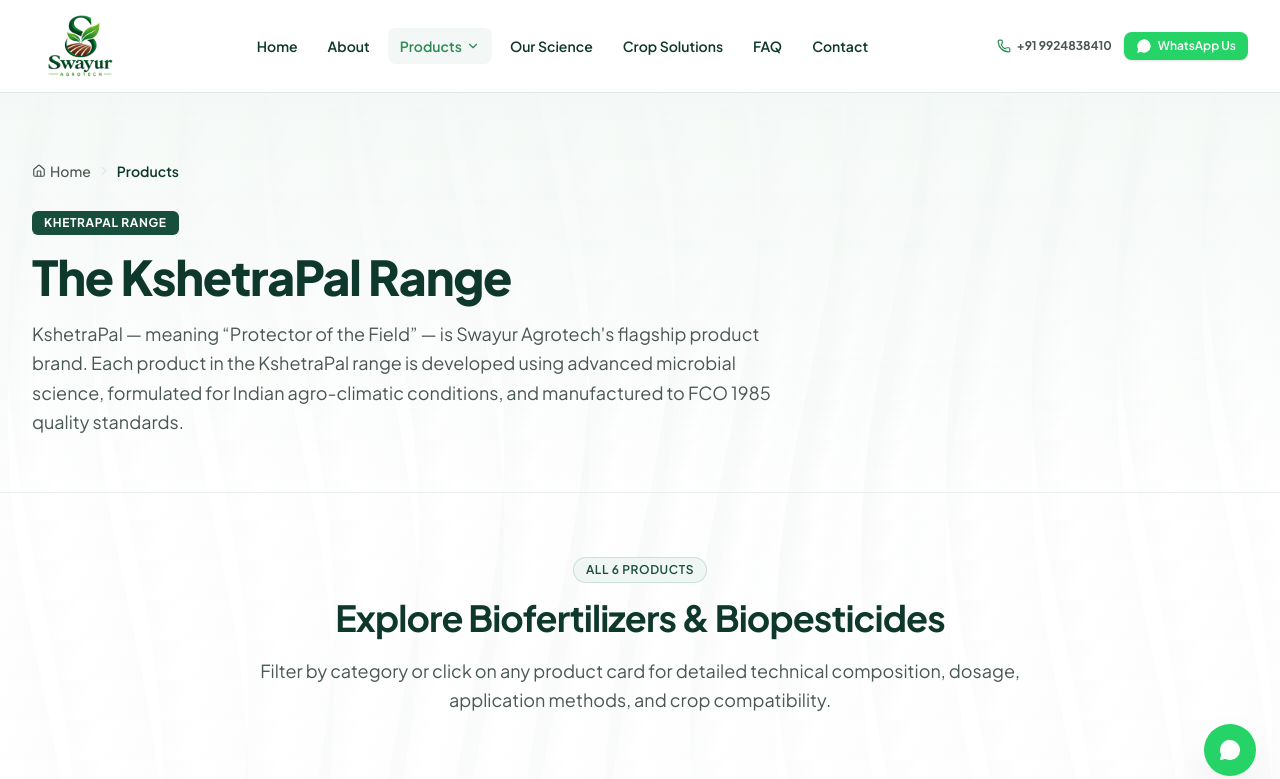
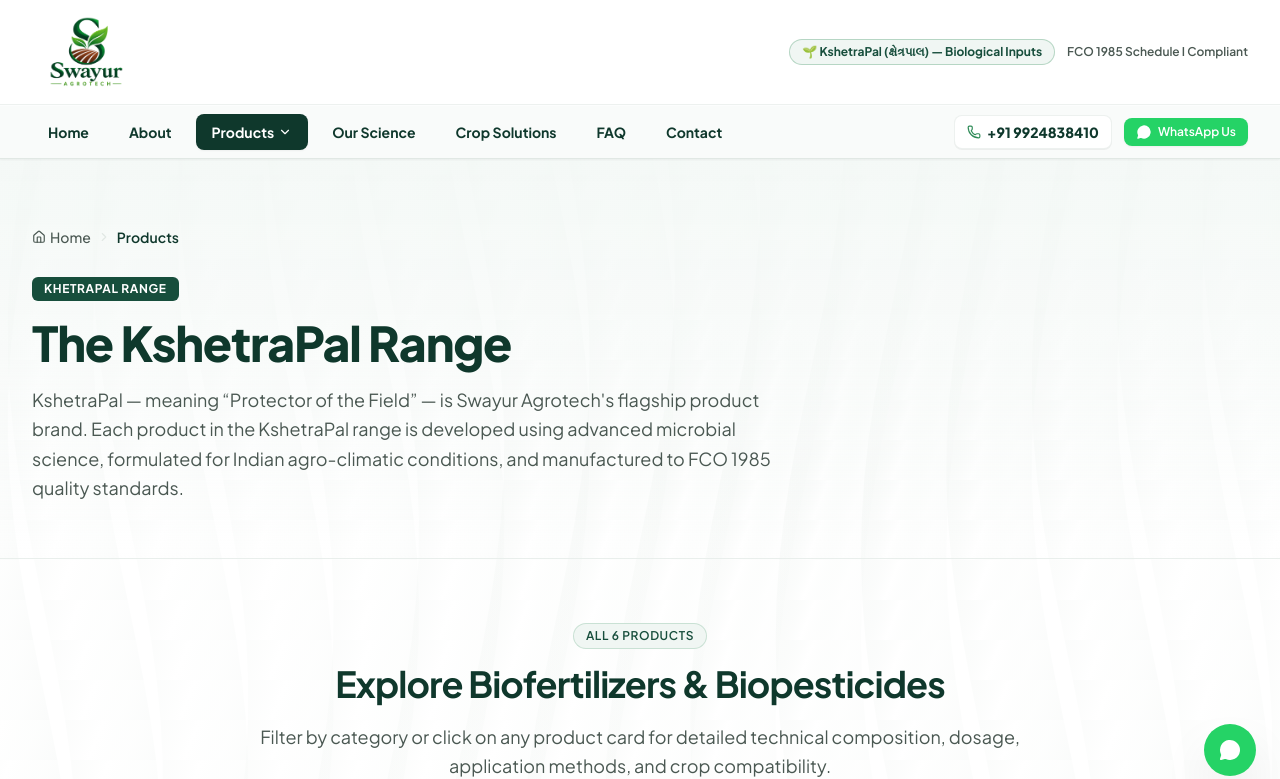
Before and after one commit to dakshsoni1005/Swayur_Website, a Next.js app: page /products in a window 1280 px wide. Shown: the top 779 px of the page. Built offline with nearby package versions, Linux system fonts and the light colour scheme; no server answers.

Commit message:
feat: implement 2-tier header layout moving navigation links, phone number, and WhatsApp CTA into dedicated subheader bar

```diff
--- a/src/components/layout/Header.tsx
+++ b/src/components/layout/Header.tsx
@@ -31,16 +31,12 @@ export const Header: React.FC = () => {
   }, []);
 
   return (
-    <header
-      className={`sticky top-0 z-40 w-full transition-all duration-200 ${
-        isScrolled
-          ? 'bg-white/95 backdrop-blur-md shadow-md border-b border-agri-border/60 py-2'
-          : 'bg-white/90 backdrop-blur-md border-b border-agri-border py-2.5 sm:py-3'
-      }`}
-    >
+    <header className="sticky top-0 z-40 w-full transition-all duration-200 bg-white border-b border-agri-border shadow-xs">
+      {/* Tier 1: Main Header (Official Swayur Agrotech Logo + Top Brand Badges) */}
+      <div className="py-2.5 sm:py-3.5 border-b border-agri-border/60 bg-white">
         <Container>
           <div className="flex items-center justify-between gap-4 w-full">
-          {/* Official Swayur Agrotech Logo */}
+            {/* Left: Official Swayur Agrotech Logo */}
             <Link href="/" className="flex items-center gap-3 shrink-0 group focus:outline-none py-0.5">
               <Image
                 src="/images/brand/swayur-agrotech-official-logo.png"
@@ -48,12 +44,42 @@ export const Header: React.FC = () => {
                 width={600}
                 height={400}
                 priority
-              className="h-10 sm:h-12 md:h-14 lg:h-16 w-auto object-contain transition-transform group-hover:scale-105"
+                className="h-12 sm:h-14 md:h-16 lg:h-18 w-auto object-contain transition-transform group-hover:scale-105"
               />
             </Link>
 
-          {/* Desktop Navigation Links */}
-          <nav className="hidden lg:flex items-center gap-0.5 xl:gap-1.5 shrink-0">
+            {/* Top Right Quick Brand Badges & FCO Compliance */}
+            <div className="hidden lg:flex items-center gap-3 shrink-0">
+              <span className="text-xs font-bold px-3 py-1 rounded-full bg-agri-pale text-agri-primary border border-agri-accent/30 flex items-center gap-1.5">
+                🌱 {companyData.brand} ({companyData.brandGujarati}) — Biological Inputs
+              </span>
+              <span className="text-xs font-semibold text-agri-muted">
+                FCO 1985 Schedule I Compliant
+              </span>
+            </div>
+
+            {/* Mobile Hamburger Toggle & Quick WhatsApp CTA */}
+            <div className="flex items-center gap-2 lg:hidden shrink-0">
+              <WhatsAppButton text="WhatsApp" size="sm" className="sm:hidden whitespace-nowrap" />
+              <button
+                type="button"
+                onClick={() => setMobileMenuOpen(true)}
+                aria-label="Open mobile menu"
+                className="p-2 rounded-lg text-agri-dark hover:bg-agri-pale focus:outline-none border border-agri-border"
+              >
+                <Menu className="w-6 h-6" />
+              </button>
+            </div>
+          </div>
+        </Container>
+      </div>
+
+      {/* Tier 2: Subheader Navigation Bar (Navigation Links + Call + WhatsApp CTAs) */}
+      <div className="hidden lg:block bg-agri-pale/40 py-2 border-t border-white/60">
+        <Container>
+          <div className="flex items-center justify-between gap-4 w-full">
+            {/* Navigation Buttons in Subheader */}
+            <nav className="flex items-center gap-1 xl:gap-2">
               {siteConfig.navLinks.map((link) => {
                 const isActive = pathname === link.href;
 
@@ -67,10 +93,10 @@ export const Header: React.FC = () => {
                     >
                       <Link
                         href={link.href}
-                      className={`inline-flex items-center gap-1 px-2.5 xl:px-3 py-2 text-xs xl:text-sm font-semibold rounded-lg transition-colors whitespace-nowrap ${
+                        className={`inline-flex items-center gap-1 px-3 xl:px-4 py-2 text-xs xl:text-sm font-bold rounded-lg transition-all whitespace-nowrap ${
                           pathname.startsWith('/products')
-                          ? 'text-agri-accent font-bold bg-agri-pale/80'
-                          : 'text-agri-dark hover:text-agri-primary hover:bg-agri-pale/50'
+                            ? 'bg-agri-dark text-white shadow-xs'
+                            : 'text-agri-dark hover:text-agri-primary hover:bg-white/80'
                         }`}
                       >
                         <span>{link.name}</span>
@@ -91,10 +117,10 @@ export const Header: React.FC = () => {
                   <Link
                     key={link.name}
                     href={link.href}
-                  className={`px-2.5 xl:px-3 py-2 text-xs xl:text-sm font-semibold rounded-lg transition-colors whitespace-nowrap ${
+                    className={`px-3 xl:px-4 py-2 text-xs xl:text-sm font-bold rounded-lg transition-all whitespace-nowrap ${
                       isActive
-                      ? 'text-agri-accent font-bold bg-agri-pale/80'
-                      : 'text-agri-dark hover:text-agri-primary hover:bg-agri-pale/50'
+                        ? 'bg-agri-dark text-white shadow-xs'
+                        : 'text-agri-dark hover:text-agri-primary hover:bg-white/80'
                     }`}
                   >
                     {link.name}
@@ -103,32 +129,20 @@ export const Header: React.FC = () => {
               })}
             </nav>
 
-          {/* Right Header CTAs */}
-          <div className="hidden sm:flex items-center gap-2.5 xl:gap-3 shrink-0">
+            {/* Right Side Call & WhatsApp CTAs in Subheader */}
+            <div className="flex items-center gap-3 shrink-0">
               <a
                 href={`tel:${companyData.phone}`}
-              className="hidden xl:flex items-center gap-1.5 text-xs font-bold text-agri-muted hover:text-agri-primary transition-colors whitespace-nowrap"
+                className="flex items-center gap-1.5 text-xs xl:text-sm font-extrabold text-agri-dark hover:text-agri-primary transition-colors whitespace-nowrap bg-white px-3 py-1.5 rounded-lg border border-agri-border/60 shadow-2xs"
               >
                 <Phone className="w-3.5 h-3.5 text-agri-accent shrink-0" />
                 <span>{companyData.phone}</span>
               </a>
-            <WhatsAppButton text="WhatsApp Us" size="sm" className="whitespace-nowrap" />
-          </div>
-
-          {/* Mobile Hamburger Toggle */}
-          <div className="flex items-center gap-2 lg:hidden shrink-0">
-            <WhatsAppButton text="WhatsApp" size="sm" className="sm:hidden whitespace-nowrap" />
-            <button
-              type="button"
-              onClick={() => setMobileMenuOpen(true)}
-              aria-label="Open mobile menu"
-              className="p-2 rounded-lg text-agri-dark hover:bg-agri-pale focus:outline-none border border-agri-border"
-            >
-              <Menu className="w-6 h-6" />
-            </button>
+              <WhatsAppButton text="WhatsApp Us" size="sm" className="whitespace-nowrap shadow-xs" />
             </div>
           </div>
         </Container>
+      </div>
 
       {/* Mobile Drawer */}
       <MobileNavigation isOpen={mobileMenuOpen} onClose={() => setMobileMenuOpen(false)} />
```
Lines whose indentation alone changed are shown as unchanged.
